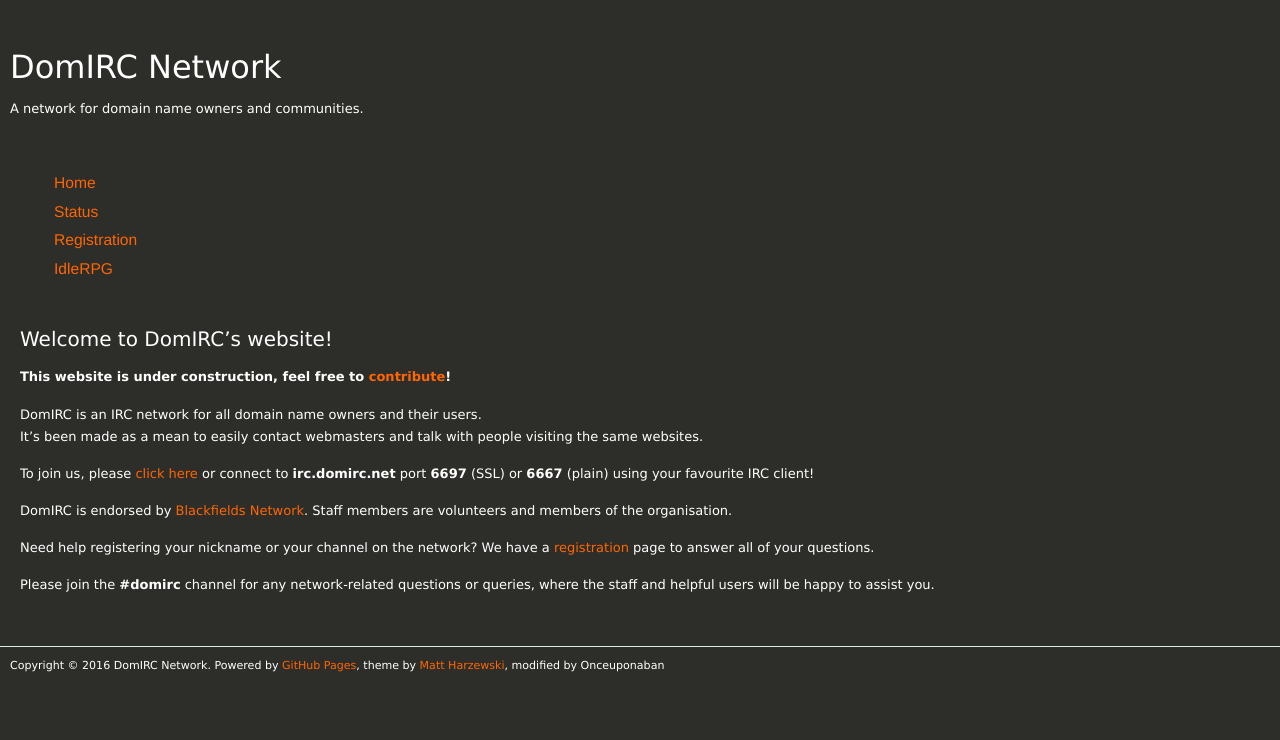
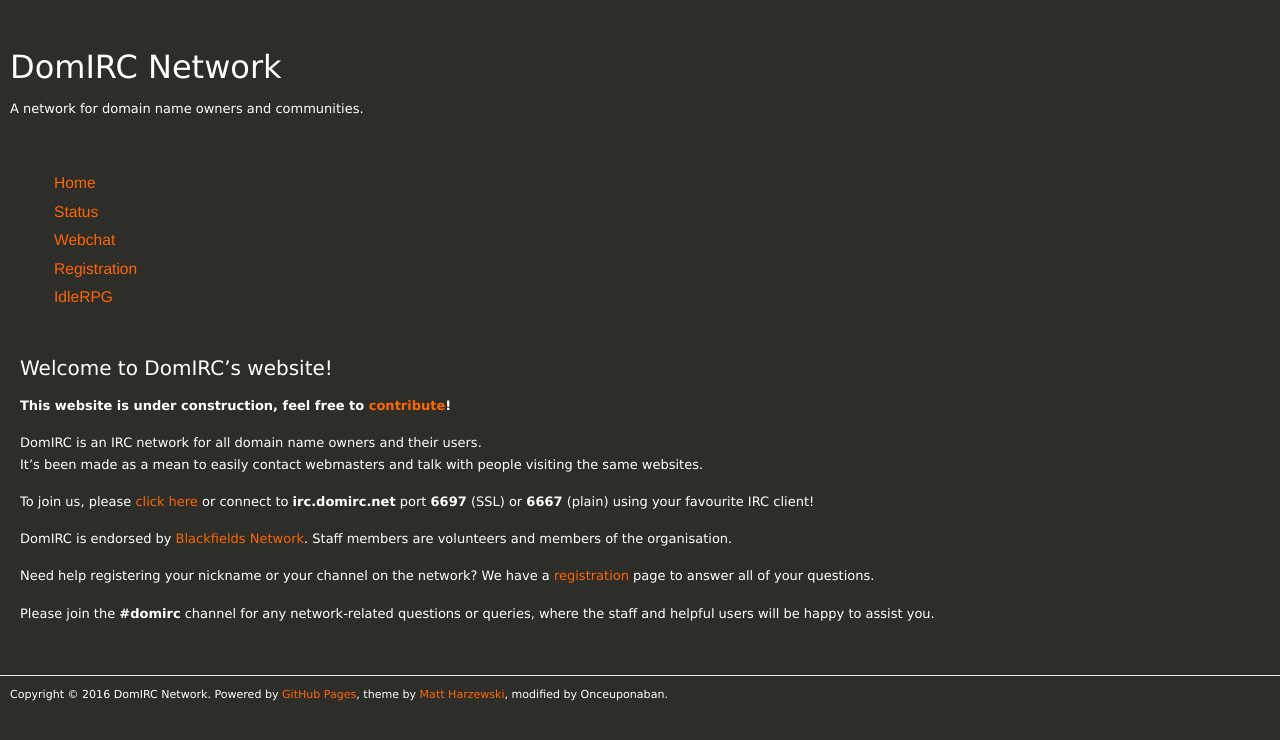
Before and after one commit to DomIRC/domirc.github.io, a Jekyll site: the page built from index.md, in a window 1280 px wide. Shown: the top 740 px of the page. Built offline with Jekyll 4.4.1, drawn with Linux system fonts in a browser that asks for light colours; nearby versions of some CDN libraries.

Commit message:
added the webchat in the navbar

```diff
--- a/_layouts/default.html
+++ b/_layouts/default.html
@@ -35,6 +35,7 @@
         <ul>
           <li><a href="/">Home</a></li>
           <li><a href="https://status.domirc.net/">Status</a></li>
+          <li><a href="/webchat">Webchat</a></li>
           <li><a href="/registration">Registration</a></li>
           <li><a href="https://idlerpg.domirc.net/">IdleRPG</a></li>
         </ul>
@@ -54,7 +55,7 @@
 
 
   <footer id="footer">
-    <p class="copyright">Copyright &copy; {{ site.time | date: '%Y' }} {{ site.name }}. Powered by <a href="https://pages.github.com/">GitHub Pages</a>, theme by <a href="http://www.webmaster-source.com">Matt Harzewski</a>, modified by Onceuponaban</p>
+    <p class="copyright">Copyright &copy; {{ site.time | date: '%Y' }} {{ site.name }}. Powered by <a href="https://pages.github.com/">GitHub Pages</a>, theme by <a href="http://www.webmaster-source.com">Matt Harzewski</a>, modified by Onceuponaban.</p>
   </footer>
 
 
```
